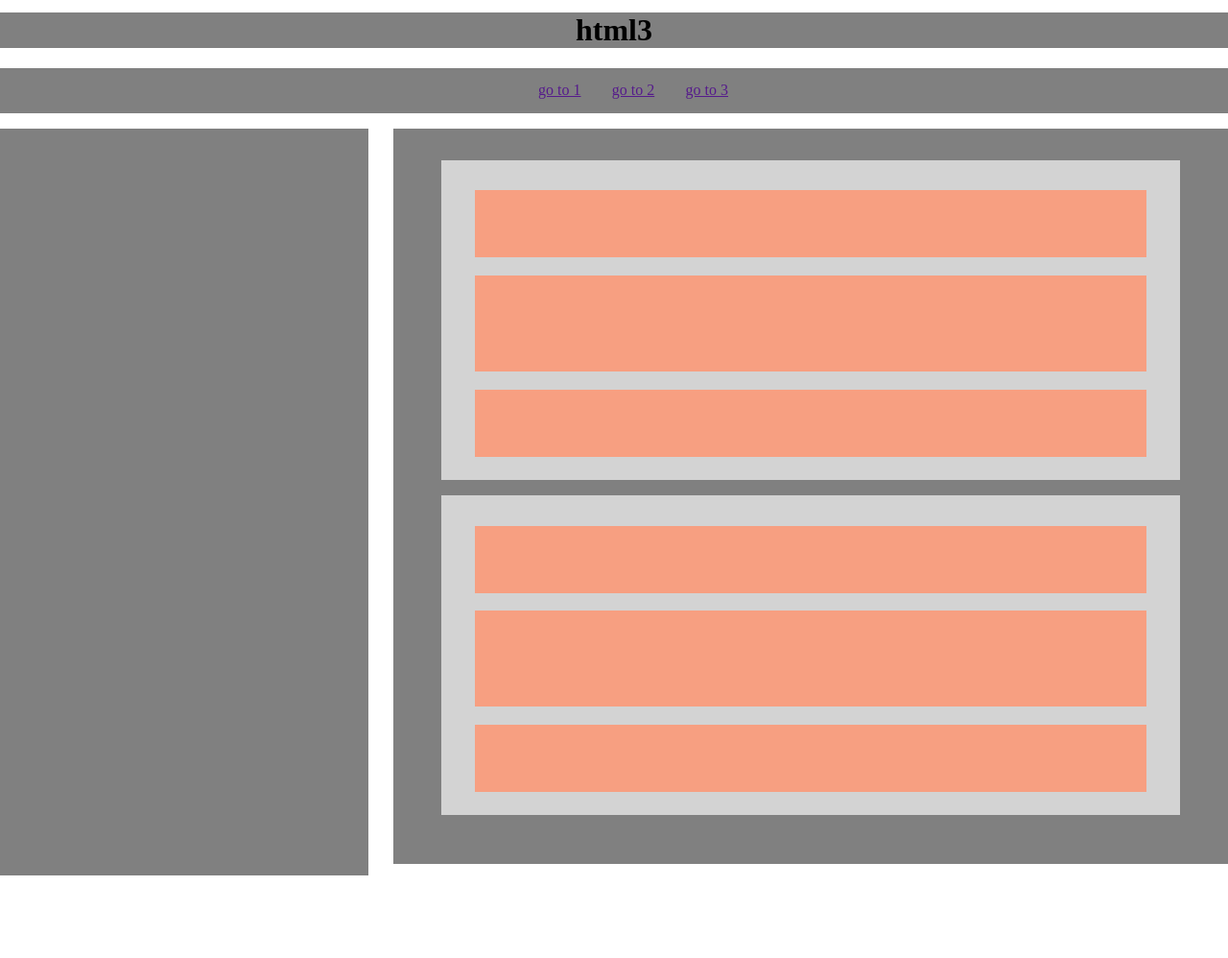
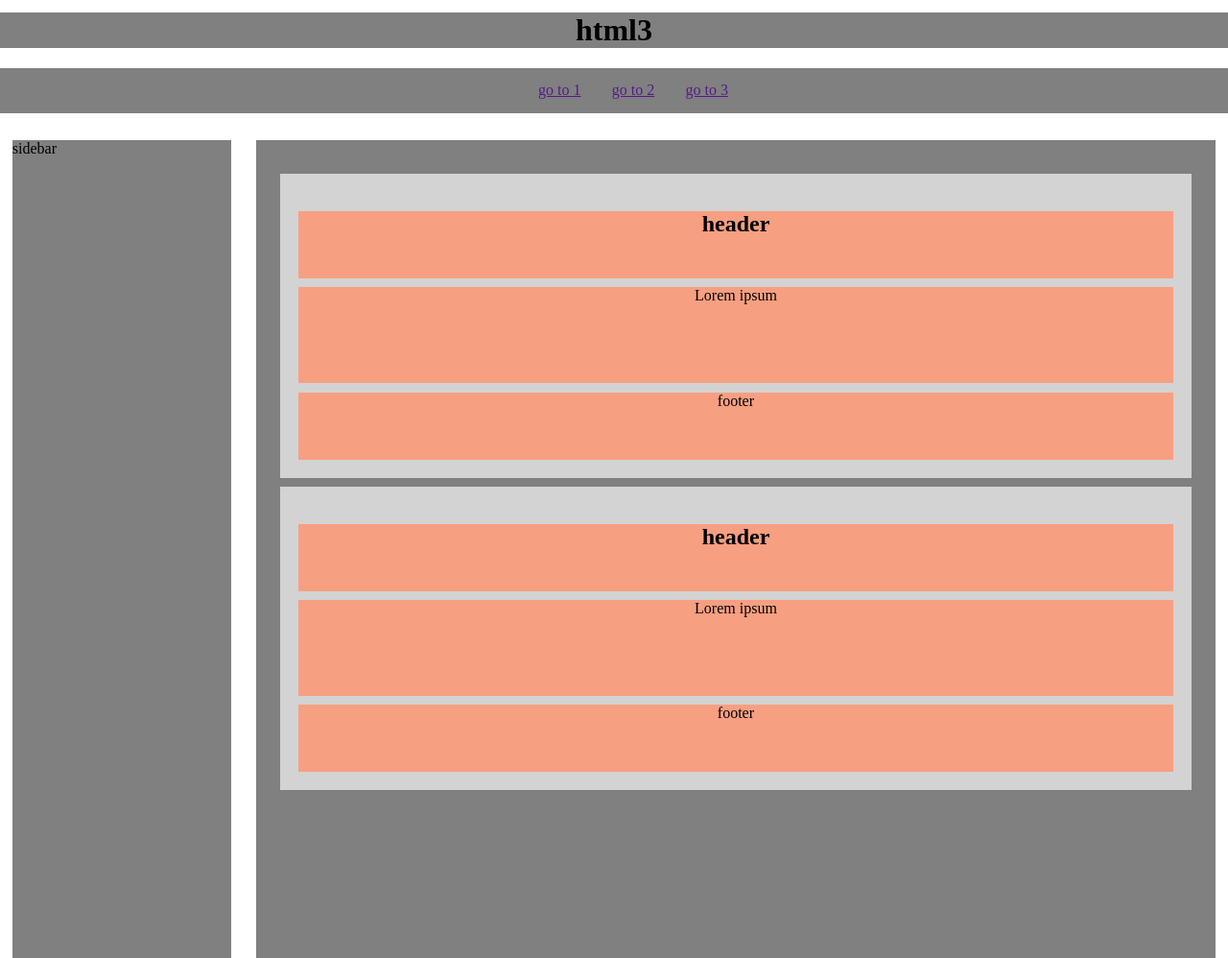
Before and after one commit to ppa100/week-learning, a plain HTML site: page template.html in a window 1280 px wide. Shown: the whole page at 96% size. Before the commit the page ends 912 px from the top, so only its background shows below. Drawn offline with Linux system fonts and the light colour scheme.

Commit message:
changed height from aside and section to 100vh created the structure to used display flex

```diff
--- a/css4.css
+++ b/css4.css
@@ -18,51 +18,47 @@ nav ul li {
 	display: inline-block;
 	margin: 3%;
 }
-aside {display: inline-block;
+aside {
 	text-align: left;
-	float:left;
-	width: 30%;
 	background-color:grey;
-	height: 778px;
-	margin-right: 2%;
+	min-height: 100vh;
 }
 section {
-	display: inline-block;
-	height: 715px;
-
-	width: 64.003%;
-	float: top;
+	min-height: 100vh;
 	background-color: grey;
-	box-shadow: inset 10px;
 	padding: 2%;
 }
-
 section article {
-	display: inline-block;
-	height: 300px;
-	width: 90%;
 	padding: 2%;
 	background-color: lightgrey;
-	margin: 1%;
-
+	margin: 1% auto;
 }
 section article header {
-	display: inline-block;
 	height: 70px;
-	width: 95%;
 	background-color: #F79F81;
-	margin: 2%;
 }
 section article div {
-	display: inline-block;
 	height: 100px;
-	width: 95%;
 	background-color: #F79F81;
 }
 section article footer {
-	display: inline-block;
 	height: 70px;
-	width: 95%;
 	background-color: #F79F81;
-	margin: 2%;
 }
+
+
+.container {
+	display: flex;
+	flex-wrap: nowrap;
+}
+.container aside {
+	width: 19%;
+	margin: 1%;
+}
+.container section {
+	width: 79%;
+	margin: 1%;
+}
+.container section div {
+	margin: 1% 0;
+}
--- a/template.html
+++ b/template.html
@@ -18,18 +18,24 @@
 			<li><a href="">go to 3</a></li>
 		</ul>
 	</nav>
-	<aside></aside>
+	<div class="container">
+		<aside>sidebar</aside>
 		<section>
 			<article>
-			<header></header>
-			<div></div>
-			<footer></footer>
+				<header>
+					<h2>header</h2>
+				</header>
+				<div>Lorem ipsum</div>
+				<footer>footer</footer>
 			</article>
 			<article>
-			<header></header>
-			<div></div>
-			<footer></footer>
+				<header>
+					<h2>header</h2>
+				</header>
+				<div>Lorem ipsum</div>
+				<footer>footer</footer>
 			</article>
 		</section>
+	</div>
 </body>
 </html>
```
Lines whose indentation alone changed are shown as unchanged.
